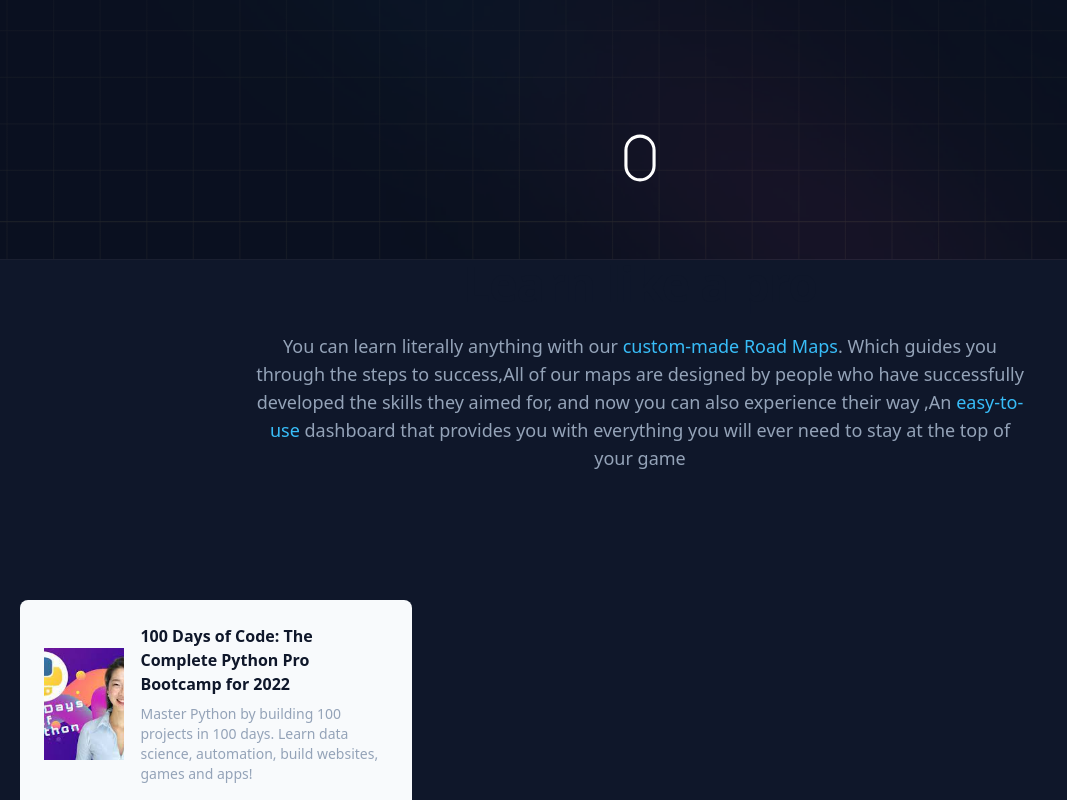
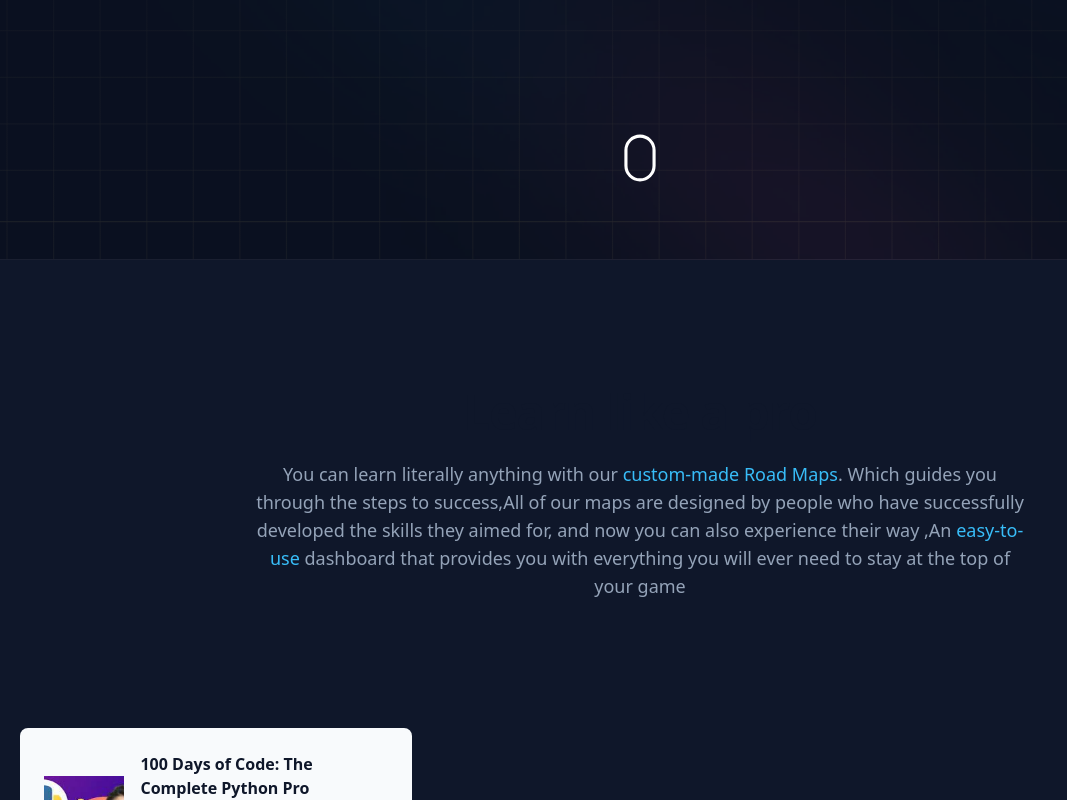
Before and after one commit to aninarafath6/scool-app, a Next.js app: page / in a window 1280 px wide. Shown: the part 540-1340 px from the top of the page, without its empty margins (0-1067 px from the left). Built offline with nearby package versions, Linux system fonts and the light colour scheme.

Commit message:
learn like a pro section '

```diff
--- a/components/landing/explore/LearnLikePro.jsx
+++ b/components/landing/explore/LearnLikePro.jsx
@@ -1,10 +1,8 @@
-import React from 'react'
+import React from "react";
 
 function LearnLikePro() {
   return (
-    <div>
-      {" "}
-      <section className="text-center px-8">
+    <section className="text-center px-8 mt-32">
       <div className="content">
         <h1 className="text-slate-900 text-4xl tracking-tight font-extrabold sm:text-5xl dark:text-white ">
           Learn like a pro
@@ -16,12 +14,11 @@ function LearnLikePro() {
           by people who have successfully developed the skills they aimed for,
           and now you can also experience their way ,An{" "}
           <span className="text-sky-400">easy-to-use</span> dashboard that
-            provides you with everything you will ever need to stay at the top
-            of your game
+          provides you with everything you will ever need to stay at the top of
+          your game
         </p>
       </div>
     </section>
-    </div>
   );
 }
 
--- a/components/landing/explore/explore.jsx
+++ b/components/landing/explore/explore.jsx
@@ -4,7 +4,6 @@ import * as React from "react";
 export default function Explore() {
   return (
     <section className=" relative max-w-7xl mx-auto px-4 focus:outline-none sm:px-3 md:px-5 mt-20">
-
       <div className="grid grid-cols-1 gap-6 lg:gap-8 sm:grid-cols-2 lg:grid-cols-3 max-h-[33rem] overflow-hidden mt-32">
         <ul className="space-y-8">
           <li className="text-sm leading-6">
```
Lines whose indentation alone changed are shown as unchanged.
